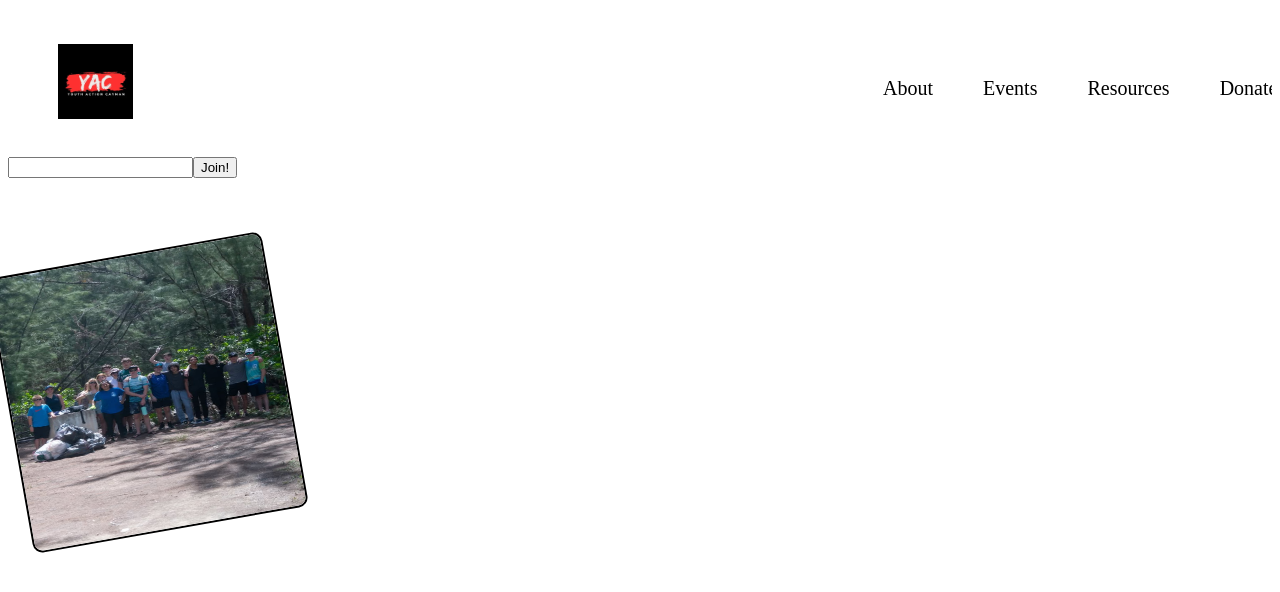
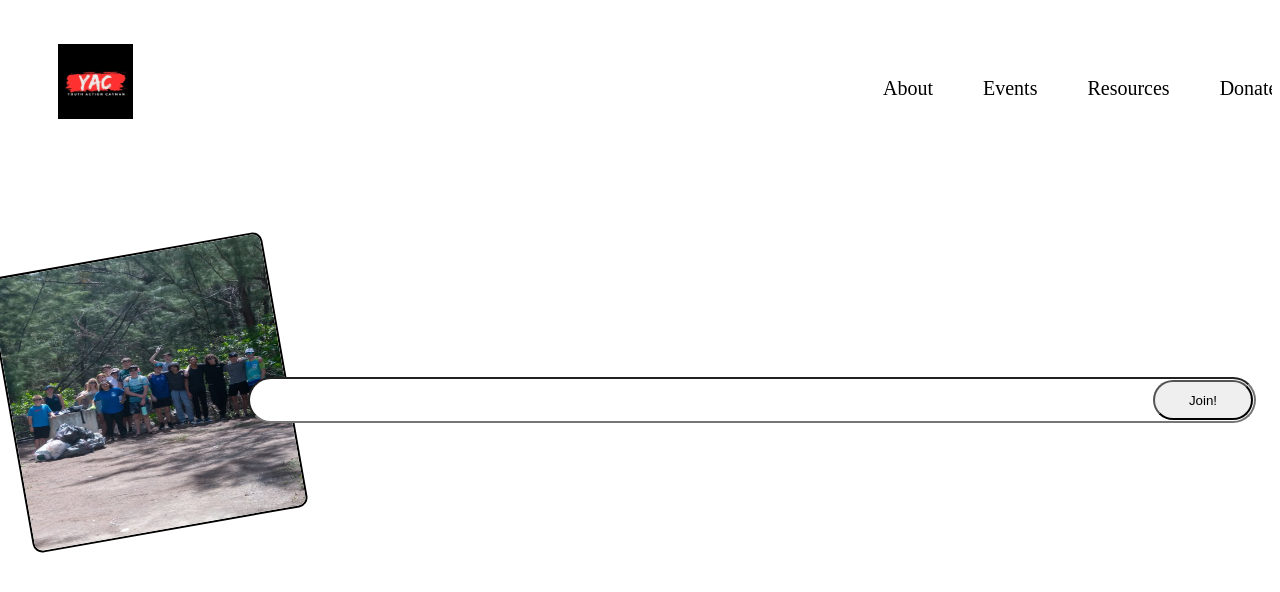
Before and after one commit to tigerseyemax1/YAC-website, a React (Vite) app: page / in a window 1280 px wide. Shown: the top 592 px of the page. Built offline with nearby package versions, Linux system fonts and the light colour scheme.

Commit message:
email stylized 1

```diff
--- a/src/App.css
+++ b/src/App.css
@@ -81,3 +81,24 @@ ul {
   width: 100%;
   height: 2000px;
 }
+#submit{
+  position: relative;
+  left: 137px;
+  top: 220px;
+  height: 40px;
+  width: 100px;
+  border-radius: 20px;
+}
+
+#submit:hover {
+  background-color: darkgrey;
+}
+
+#email{
+  position: relative;
+  left: 240px;
+  top: 220px;
+  width: 1000px;
+  height: 40px;
+  border-radius: 150px;
+}
--- a/src/App.jsx
+++ b/src/App.jsx
@@ -34,7 +34,7 @@ const LandingPage = () => {
       <div>
         <form>
           <input type="text" id = "email"/>
-          <button type="input" onClick = {onUserEmailSubmit}>Join!</button>
+          <button id='submit' type="input" onClick = {onUserEmailSubmit}>Join!</button>
         </form>
       </div>
 
```
Also changed, not shown: 1 other file (tests, documents, lock files or other folders).
